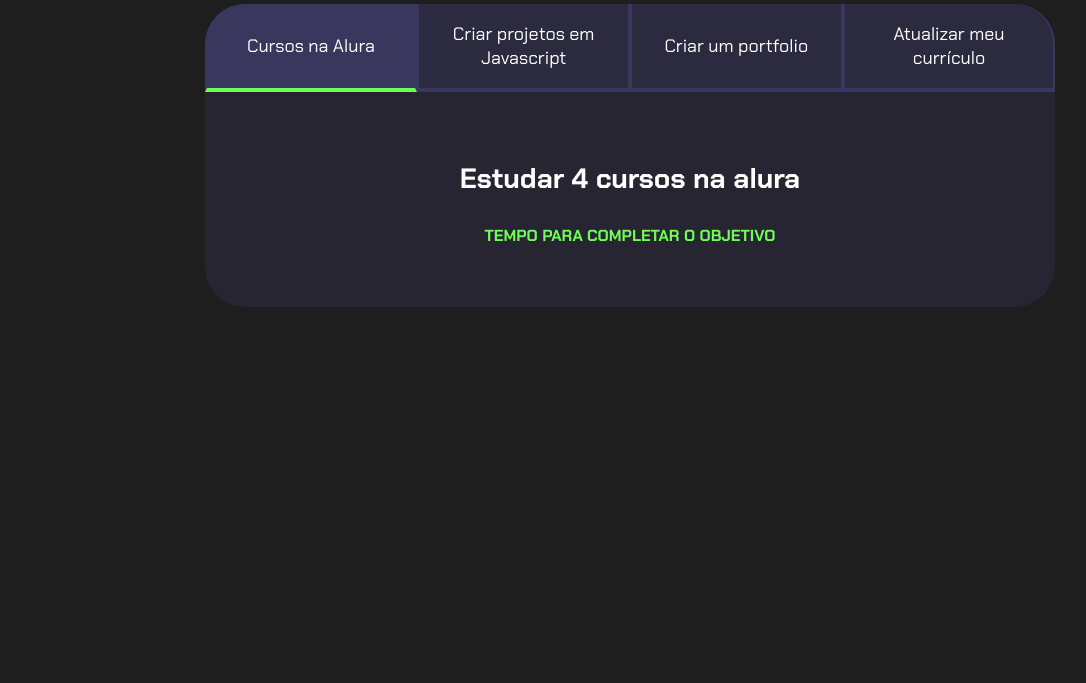
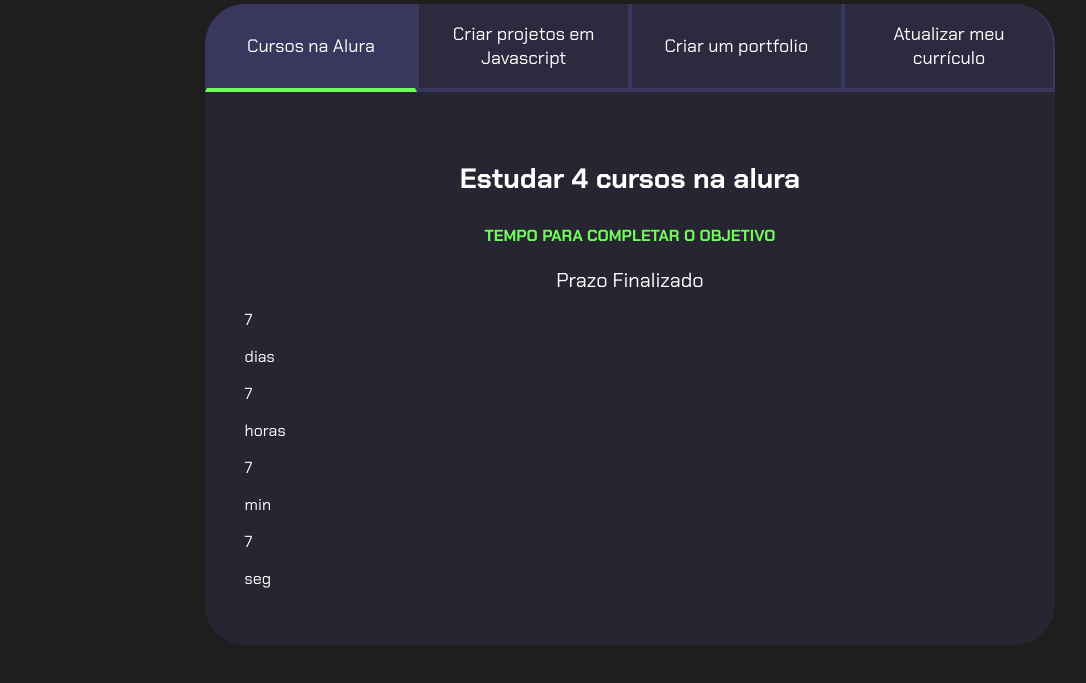
Before and after one commit to gabymachado10/Projeto-de-Vida, a plain HTML site: page index.html in a window 1280 px wide. Shown: the part 99-782 px from the top of the page, without its empty margins (10-1096 px from the left). Drawn offline with Linux system fonts and the light colour scheme.

Commit message:
Add files via upload

```diff
--- a/index.html
+++ b/index.html
@@ -23,6 +23,22 @@
                 <h3 class="aba-conteudo-titulo-principal">Estudar 4 cursos na alura</h3>
                 <h4 class="aba-conteudo-titulo-secundario">Tempo para completar o objetivo</h4>
                 <div class="contador"></div>
+                <div class="contador-digito">
+                    <p class="contador-digito-numero">7</p>
+                    <p class="contador-digito-texto">dias</p>
+                </div>
+                <div class="contador-digito">
+                    <p class="contador-digito-numero">7</p>
+                    <p class="contador-digito-texto">horas</p>
+                </div>
+                <div class="contador-digito">
+                    <p class="contador-digito-numero">7</p>
+                    <p class="contador-digito-texto">min</p>
+                </div>
+                <div class="contador-digito">
+                    <p class="contador-digito-numero">7</p>
+                    <p class="contador-digito-texto">seg</p>
+                </div>
             </div>
             <div class="aba-conteudo">
                 <h3 class="aba-conteudo-titulo-principal">Criar 5 projetos em Javascript</h3>
--- a/main.js
+++ b/main.js
@@ -15,10 +15,10 @@
 }
 
 const contadores = document.querySelectorAll(".contador");
-const tempoObjetivo1 = new Date("2023-10-05T00:00:00");
-const tempoObjetivo2 = new Date("2024-10-05T00:00:00");
-const tempoObjetivo3 = new Date("2025-04-05T00:00:00");
-const tempoObjetivo4 = new Date("2025-10-05T00:00:00");
+const tempoObjetivo1 = new Date("2022-10-05T00:00:00");
+const tempoObjetivo2 = new Date("2025-12-05T00:00:00");
+const tempoObjetivo3 = new Date("2025-12-30T00:00:00");
+const tempoObjetivo4 = new Date("2026-02-01T00:00:00");
 
 const tempos = [tempoObjetivo1,tempoObjetivo2,tempoObjetivo3,tempoObjetivo4];
 
@@ -28,26 +28,25 @@
     let segundos = Math.floor(tempoFinal/1000);
     let minutos = Math.floor(segundos/60);
     let horas = Math.floor(minutos/60);
-    let dias = Math.floor(horas/24)
+    let dias = Math.floor(horas/24);
 
     segundos %= 60;
     minutos %= 60;
     horas %= 24;
-
-    if(tempoFinal > 0){
-    return dias + " dias " + horas + " horas " + minutos + " minutos " + segundos + " segundos ";
+    if (tempoFinal > 0){
+        return dias + " dias " + horas + " horas " + minutos + " minutos " + segundos + " segundos ";
     } else {
         return "Prazo Finalizado";
-}
+    }
 }
 
 function atualizaCronometro(){
-    for (let i = 0;i<contadores.length;i++){
-        contadores[i].textContent=calculaTempo(tempos[i]);
+    for (let i=0; i<contadores.length;i++){
+        contadores[i].textContent = calculaTempo(tempos[i]);
     }
-    }
+}
 
-function comecaCronometroI(){
+function comecaCronometro(){
     atualizaCronometro();
     setInterval(atualizaCronometro,1000);
 }
```
